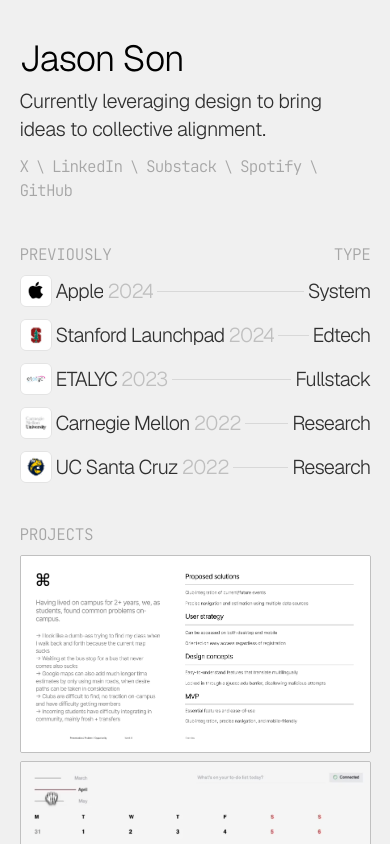
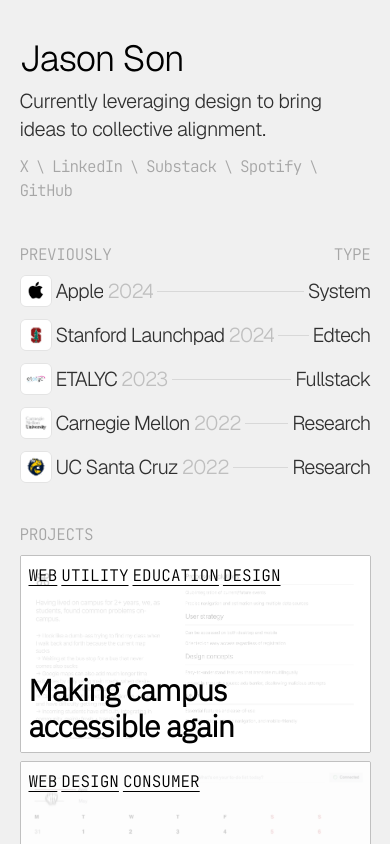
Before and after one commit to vznh/mole, a Next.js app: page / in a window 390 px wide. Shown: the top 844 px of the page. Built offline with nearby package versions, Linux system fonts and the light colour scheme.

Commit message:
feat: mobile accomondation by adding default states

```diff
--- a/src/components/ProjectSection.tsx
+++ b/src/components/ProjectSection.tsx
@@ -24,6 +24,11 @@
   const [currentImageIndex, setCurrentImageIndex] = useState<number>(0);
   const [hovered, setHovered] = useState<boolean>(false);
 
+  // custom mobile states
+  const [titleSize, setCustomTitleSize] = useState<"text-4xl" | "text-3xl">("text-4xl");
+  const [blurState, setCustomBlurState] = useState<"backdrop-blur-sm" | "backdrop-blur-xs">("backdrop-blur-sm");
+  const [backdropState, setCustomBackdropState] = useState<"bg-white/60" | "bg-white/80">("bg-white/60");
+
   useEffect(() => {
     if (imgPaths && imgPaths.length > 1) {
       const intervalId = setInterval(() => {
@@ -32,6 +37,18 @@
       return () => clearInterval(intervalId);
     }
   }, [imgPaths]);
+
+  // attach hook that checks if you can't hover
+  useEffect(() => {
+    if (
+      typeof window !== 'undefined' &&
+      window.matchMedia("(hover: none)").matches
+    )
+      setHovered(true);
+      setCustomTitleSize("text-3xl");
+      setCustomBlurState("backdrop-blur-xs");
+      setCustomBackdropState("bg-white/80");
+  }, []);
 
   const currentImageURL = (imgPaths && imgPaths.length > 0) ? imgPaths[currentImageIndex] : null;
 
@@ -68,17 +85,17 @@
           <AnimatePresence>
           {hovered && (
             <motion.div
-              initial={{ opacity: 0 }}
-              animate={{ opacity: 1 }}
-              exit={{ opacity: 0 }}
-              transition={{ duration: 0.15, ease: "easeInOut" }}
-              className="h-full bg-white/60 backdrop-blur-sm absolute bottom-0 left-0 w-full p-2 sm:p-3 md:p-4 flex flex-col justify-between">
+                initial={{ opacity: 0 }}
+                animate={{ opacity: 1 }}
+                exit={{ opacity: 0 }}
+                transition={{ duration: 0.15, ease: "easeInOut" }}
+                className={`h-full ${backdropState} ${blurState} absolute bottom-0 left-0 w-full p-2 sm:p-3 md:p-4 flex flex-col justify-between`}>
               <div className="flex flex-row gap-1">
                 {categories.map((category, index) => (
                   <span key={index} className="font-jb underline underline-offset-4 uppercase">{category}</span>
                 ))}
               </div>
-              <h3 className="font-khmer tracking-tight text-4xl font-semibold">{title}</h3>
+                <h3 className={`font-khmer tracking-tight ${titleSize} font-semibold`}>{title}</h3>
             </motion.div>
           )}
           </AnimatePresence>
```
